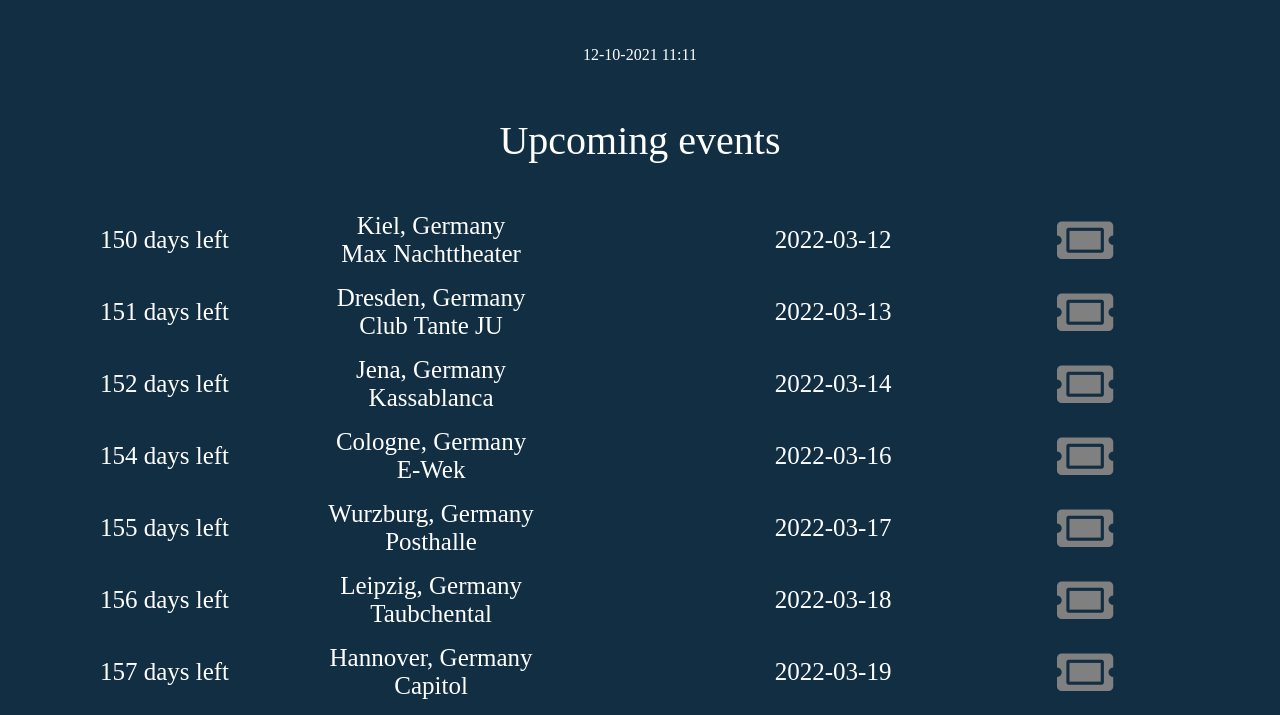
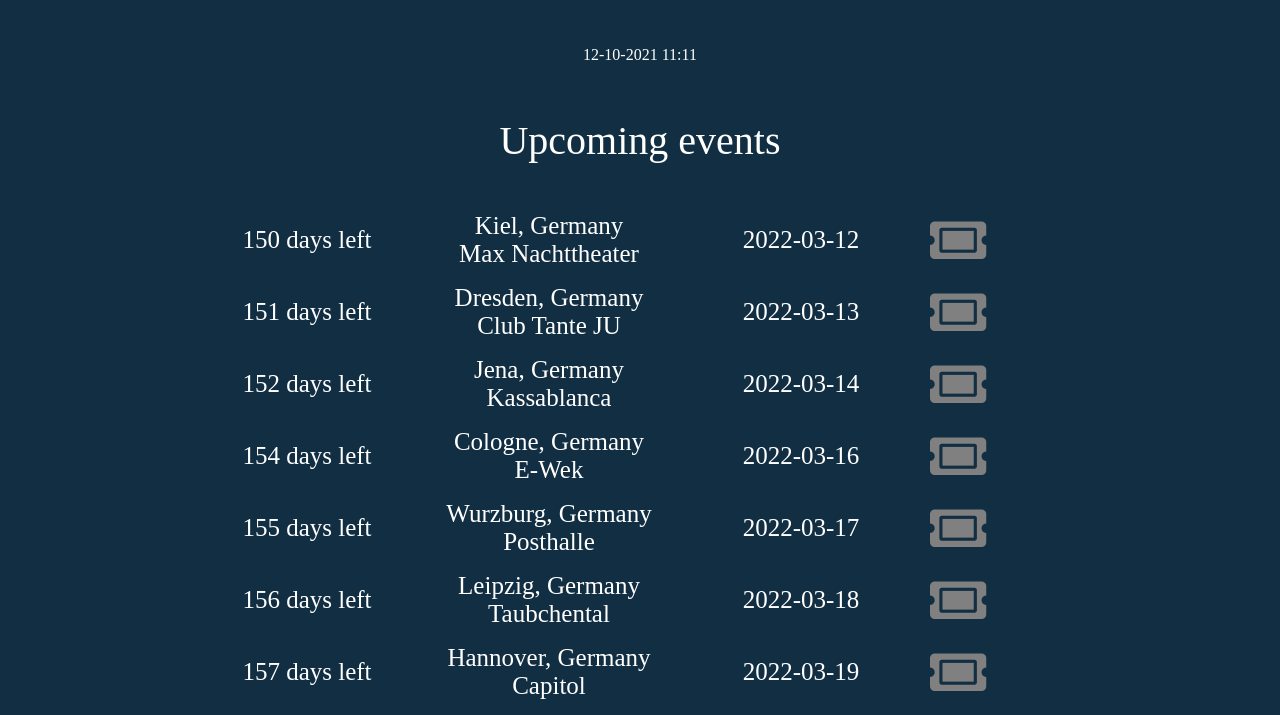
Before and after one commit to flaviuspintilei/MightyOaks, a plain HTML site: page Concerts.html in a window 1280 px wide. Shown: the part 57-772 px from the top of the page. Drawn offline with Linux system fonts and the light colour scheme.

Commit message:
Site finished final

```diff
--- a/css/concerts.css
+++ b/css/concerts.css
@@ -15,6 +15,7 @@
     display: flex;
     justify-content: center;
     align-items: center;
+    table-layout: fixed;
 }
 
 .my-table{
@@ -34,11 +35,18 @@ tr:hover {
 .location, .date {
     text-align: center;
     height: 70px;
-    width: 400px;
     display: flex;
     flex-flow: row;
     align-items: center;
     justify-content: center;
+}
+
+.location {
+    width: 350px;
+}
+
+.date {
+    width: 150px;
 }
 
 .table-header-row {
@@ -53,14 +61,14 @@ tr:hover {
     flex-direction: row;
     justify-content: space-between;
 }
-
+/*
 .location-header {
     display: flex;
 }
 
 .date-header {
     display: flex;
-}
+} */
 
 .table-row {
     display: flex;
@@ -68,6 +76,7 @@ tr:hover {
     justify-content: center;
     align-items: center;
     font-size: 25px;
+    width: 850px;
 }
 
 .tickets {
@@ -80,10 +89,8 @@ tr:hover {
     background-color: #112e42;
     color: gray;
     font-size: 50px;
-    cursor: pointer;
-    margin-right: 20px;
     border: none;
-    transition-duration: 0.4s;
+    /* transition-duration: 0.4s; */
     text-decoration: none;
     overflow: hidden;
     cursor: pointer;
@@ -110,7 +117,11 @@ tr:hover {
 }
 
 .days {
-    margin-right: 25px;
+    /* padding-right: 50px; */
+    width: 160px;
+    display: flex;
+    justify-content: center;
+    /* align-items: center; */
 }
 
 .date-and-time {
@@ -128,3 +139,10 @@ tr:hover {
     text-align: center;
     justify-content: flex-start;
 }
+
+.remaining-days {
+    width: 130px;
+    display: flex;
+    justify-content: center;
+    align-items: center;
+}
--- a/js/concertstuff.js
+++ b/js/concertstuff.js
@@ -15,8 +15,9 @@ for (let i = 0; i < ticketsList.length; i++) {
     ticketsList[i].addEventListener("click", () => {
         alert("Meet you at " + arenaList[i].innerText + ". \nYour place will be: " + place);
         const parent = ticketsList[i].parentElement;
+        console.log(ticketsList[i].innerHTML);
         parent.removeChild(ticketsList[i]);
-        parent.innerText = greeting;
+        parent.innerHTML = greeting;
     });
 }
 
```
Also changed, not shown: css/albums.css (+5 -10 lines).
